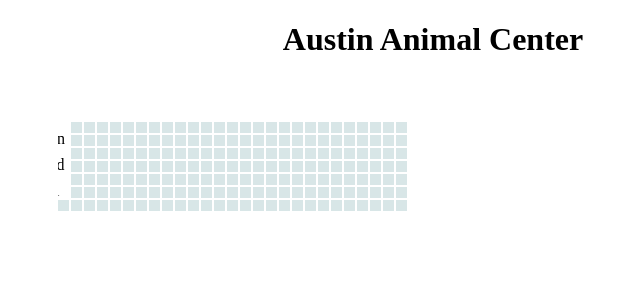
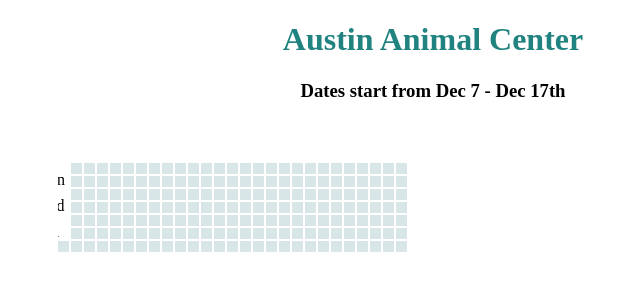
Before and after one commit to oappiaha/Assignment7, a plain HTML site: page index.html in a window 1280 px wide. Shown: the whole page, without its empty margins (207-847 px from the left). Drawn offline with nearby package versions, Linux system fonts and the light colour scheme.

Commit message:
Second commit

```diff
--- a/index.html
+++ b/index.html
@@ -14,6 +14,7 @@
 	<h1>Austin Animal Center</h1>
 
 	<div class="container">
+		<h3> Dates start from Dec 7 - Dec 17th</h3>
       <div class="chart">
 
       </div>
--- a/src/index.css
+++ b/src/index.css
@@ -1,8 +1,11 @@
 h1{
 	text-align: center;
+	color: #218380;
 }
 
 .container{
 	width: 100%;
 	text-align: center;
+	text-decoration-color:
+
 }
```
Also changed, not shown: 2 other files.
